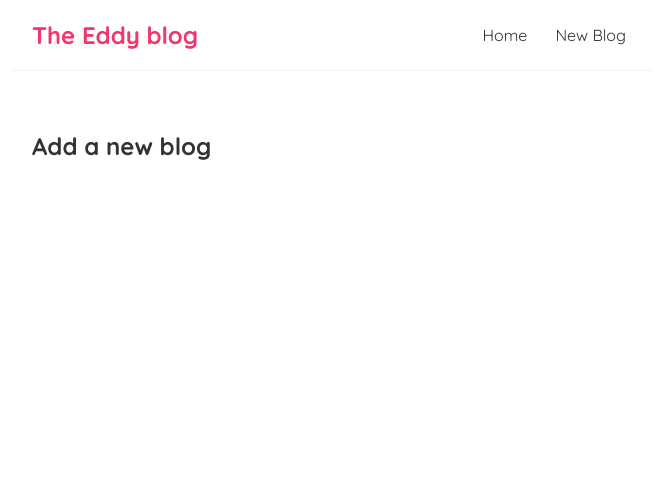
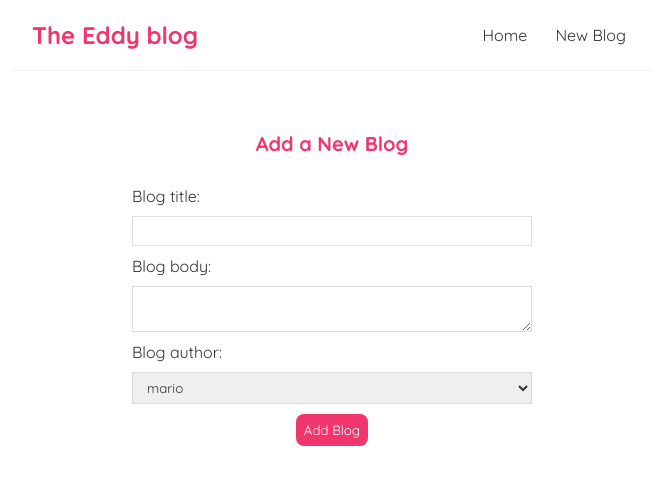
Before and after one commit to EdwinAtieno/React_practicals, a React (Create React App) app: page /create in a window 1280 px wide. Shown: the top 484 px of the page, without its empty margins (308-964 px from the left). Built offline with nearby package versions, Linux system fonts and the light colour scheme.

Commit message:
feat(blogs): create blog
+ add create page for blogs

```diff
--- a/src/components/Create.js
+++ b/src/components/Create.js
@@ -1,8 +1,46 @@
+import { useState } from "react";
+
 const Create = () => {
-    return (
-        <div>
-            <h2>Add a new blog</h2>
-        </div>)
+  const [title, setTitle] = useState('');
+  const [body, setBody] = useState('');
+  const [author, setAuthor] = useState('mario');
+
+  const handleSubmit = (e) => {
+    e.preventDefault();
+    const blog = { title, body, author };
+
+    console.log(blog);
+  }
+
+  return (
+    <div className="create">
+      <h2>Add a New Blog</h2>
+      <form onSubmit={handleSubmit}>
+        <label>Blog title:</label>
+        <input
+          type="text"
+          required
+          value={title}
+          onChange={(e) => setTitle(e.target.value)}
+        />
+        <label>Blog body:</label>
+        <textarea
+          required
+          value={body}
+          onChange={(e) => setBody(e.target.value)}
+        ></textarea>
+        <label>Blog author:</label>
+        <select
+          value={author}
+          onChange={(e) => setAuthor(e.target.value)}
+        >
+          <option value="mario">mario</option>
+          <option value="yoshi">yoshi</option>
+        </select>
+        <button>Add Blog</button>
+      </form>
+    </div>
+  );
 }
 
 export default Create;
--- a/src/index.css
+++ b/src/index.css
@@ -33,6 +33,7 @@
   margin: 40px auto;
   padding: 20px;
 }
+
 /* blog previews / list */
 .blog-preview {
   padding: 10px 16px;
@@ -47,10 +48,8 @@
   color: #f1356d;
   margin-bottom: 8px;
 }
-
 .blog-preview a{
-    text-decoration: none;
-    color: #333;
+  text-decoration: none;
 }
 
 /* blog details page */
@@ -70,3 +69,35 @@
   border-radius: 8px;
   cursor: pointer;
 }
+
+/* create new blog form */
+.create {
+  max-width: 400px;
+  margin: 0 auto;
+  text-align: center;
+}
+.create label {
+  text-align: left;
+  display: block;
+}
+.create h2 {
+  font-size: 20px;
+  color: #f1356d;
+  margin-bottom: 30px;
+}
+.create input, .create textarea, .create select {
+  width: 100%;
+  padding: 6px 10px;
+  margin: 10px 0;
+  border: 1px solid #ddd;
+  box-sizing: border-box;
+  display: block;
+}
+.create button {
+  background: #f1356d;
+  color: #fff;
+  border: 0;
+  padding: 8px;
+  border-radius: 8px;
+  cursor: pointer;
+}
```
